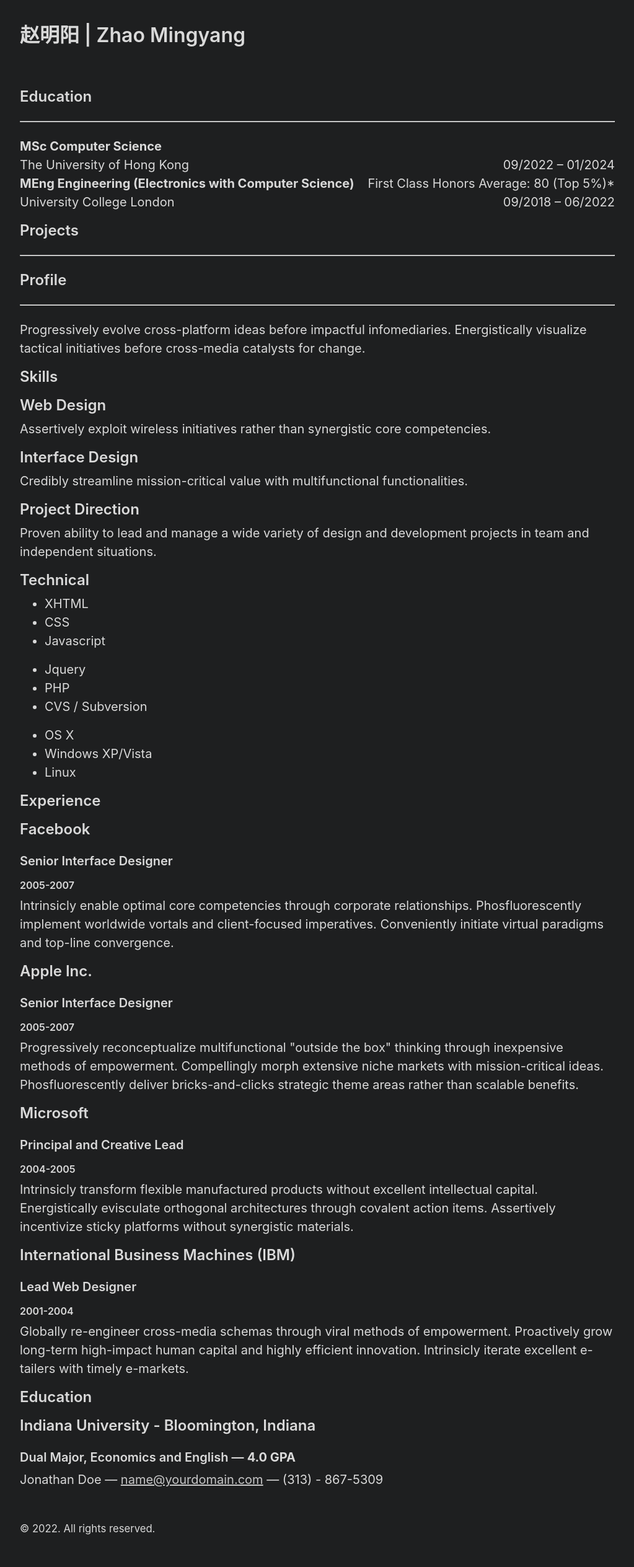
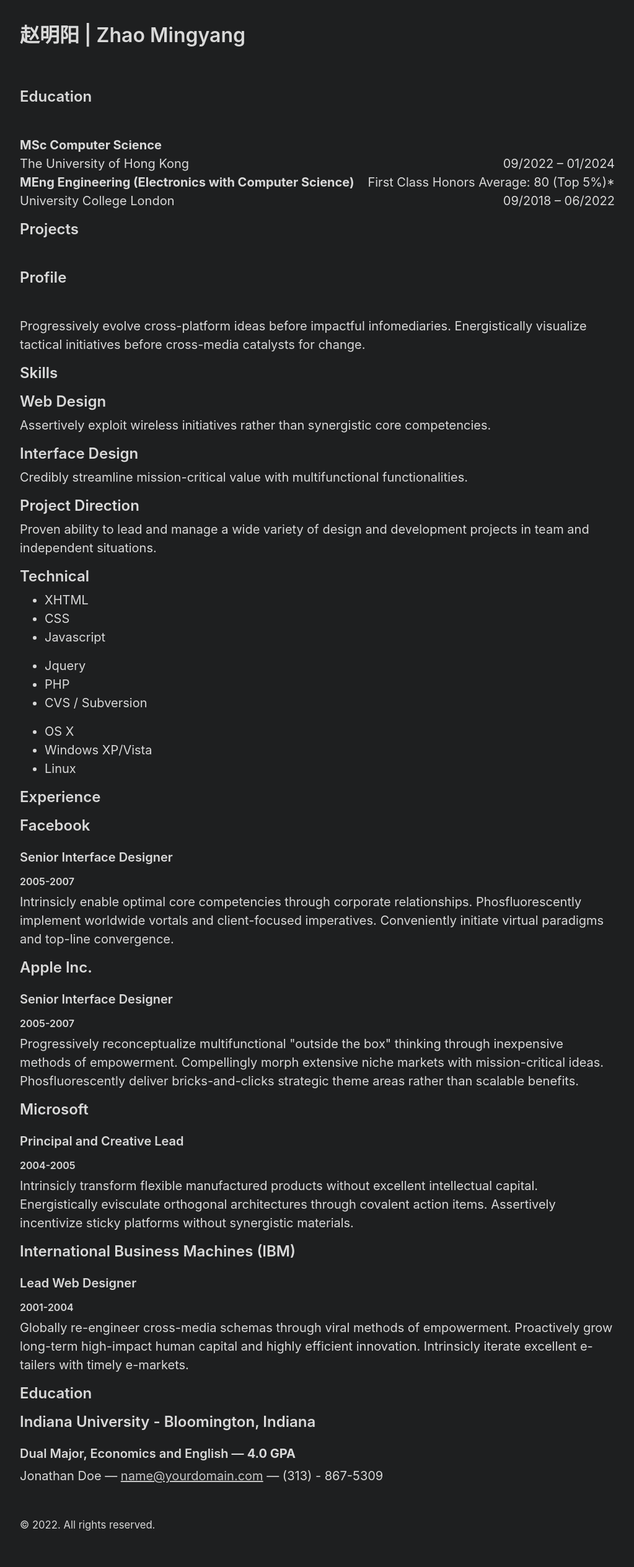
Before and after one commit to Zhao-Mingyang/zhao-mingyang.github.io, a Jekyll site: the page built from about.md, in a window 1280 px wide. Shown: the whole page at 62% size, without its empty margins (128-1151 px from the left). Built offline with Jekyll 4.4.1, drawn with Linux system fonts in a browser that asks for light colours.

Commit message:
Update _type.scss

```diff
--- a/_sass/_type.scss
+++ b/_sass/_type.scss
@@ -49,8 +49,8 @@ dd {
 hr {
   position: relative;
   margin: var(--spacer-2) 0;
-  border: 10;
-  border-top: 35;
+  border: 1px;
+  border-top: 35px;
 //   border-top: 1px solid var(--border-color);
   style: "FILTER: alpha(opacity=100,finishopacity=0,style=1)"
 }
```
